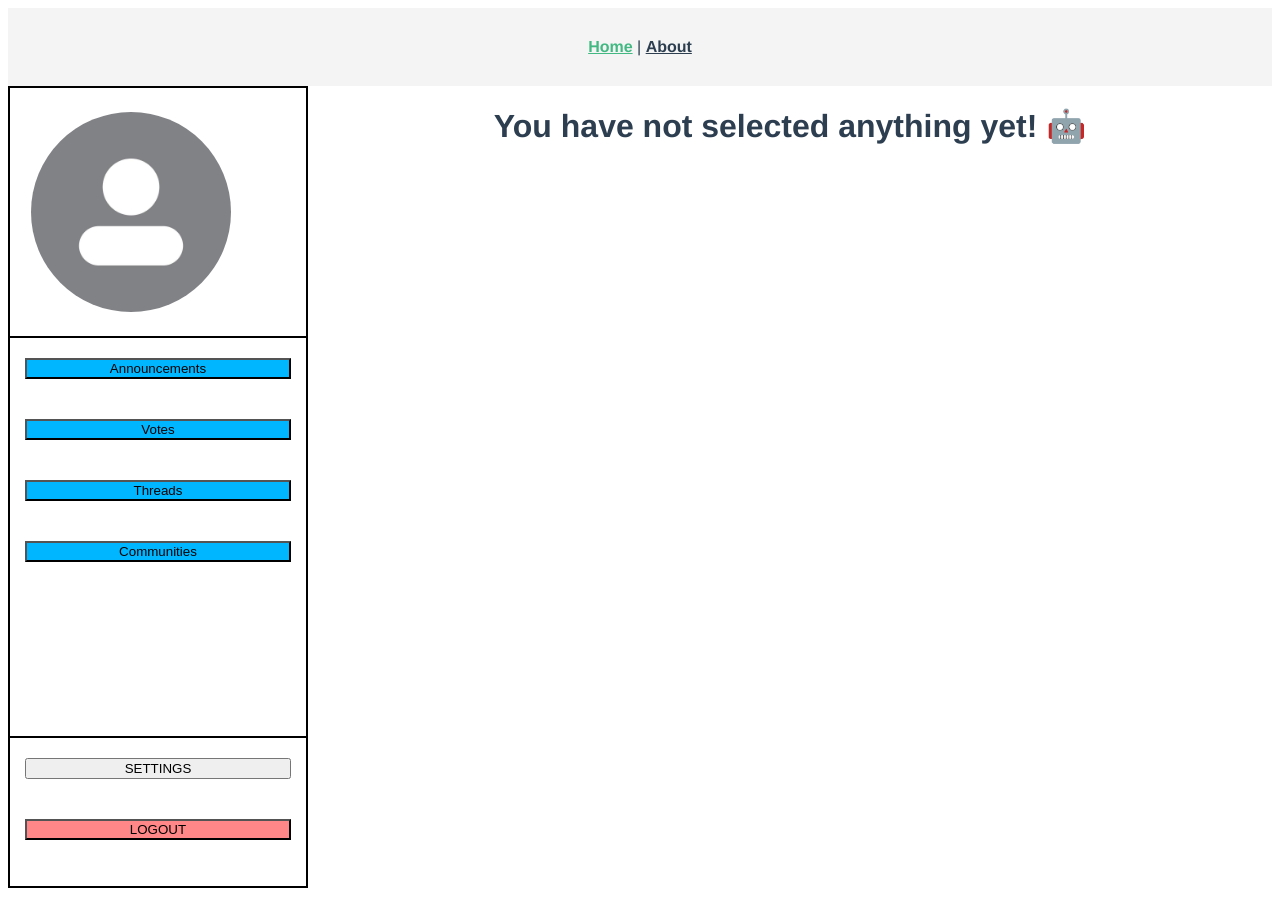
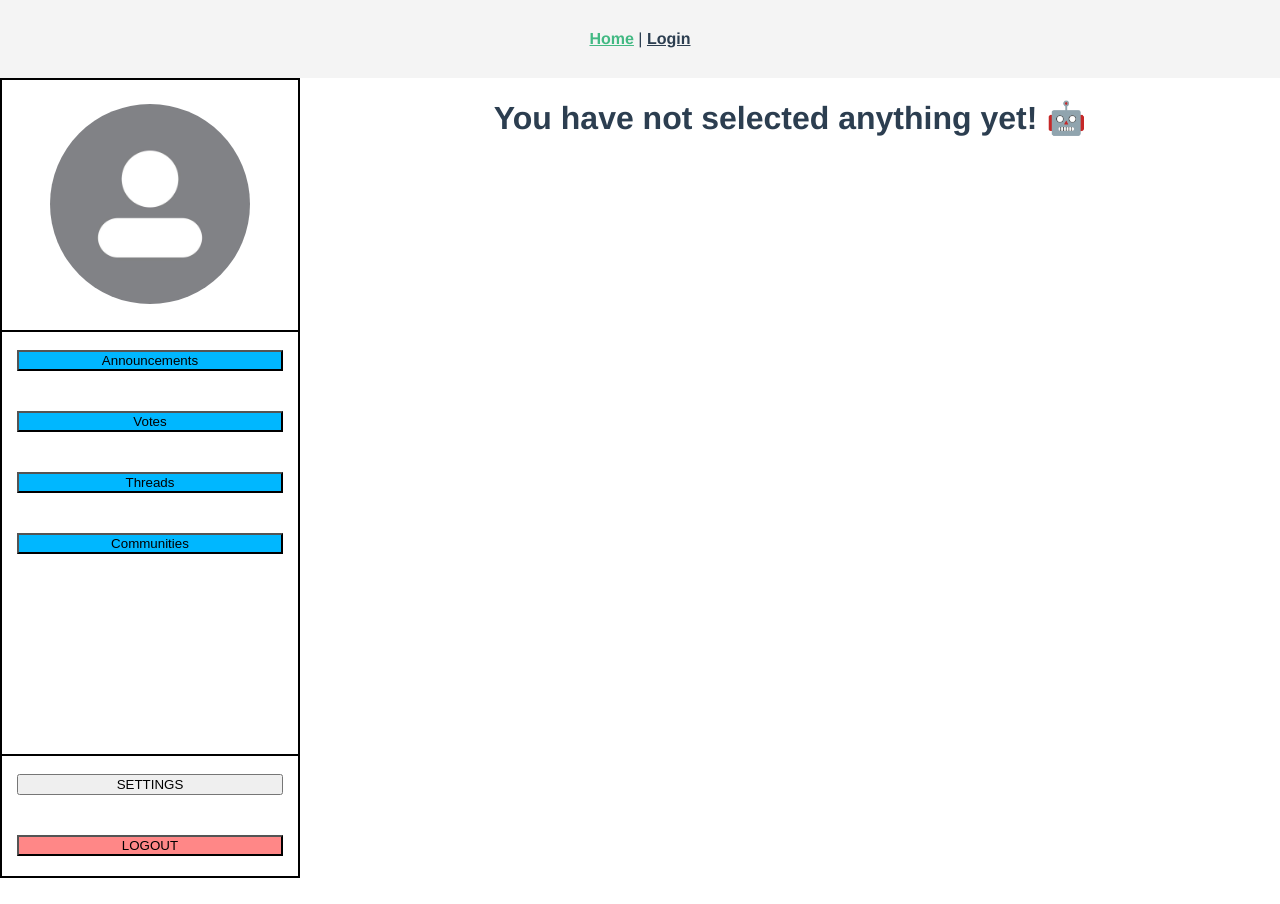
Before and after one commit to OzanAtaykan/university-voting-system, a Vue app in the folder front-end/web-frontend/: page /login in a window 1280 px wide. After the commit the page ends 878 px from the top, so only its background shows below. Built offline with nearby package versions, Linux system fonts and the light colour scheme.

Commit message:
fixed scrol bar even with full screen

```diff
--- a/front-end/web-frontend/src/App.vue
+++ b/front-end/web-frontend/src/App.vue
@@ -1,12 +1,16 @@
 <template>
   <nav>
     <router-link to="/">Home</router-link> |
-    <router-link to="/about">About</router-link>
+    <router-link to="/login">Login</router-link>
   </nav>
   <router-view/>
 </template>
 
 <style>
+body {
+  margin: 0;
+  padding: 0;
+}
 #app {
   font-family: Avenir, Helvetica, Arial, sans-serif;
   -webkit-font-smoothing: antialiased;
--- a/front-end/web-frontend/src/views/HomeView.vue
+++ b/front-end/web-frontend/src/views/HomeView.vue
@@ -54,23 +54,29 @@ export default {
 </script>
 
 <style scoped>
+* {
+  box-sizing: border-box;
+}
+
 .home {
-  display:flex;
+  display:grid;
+  grid-template-columns: 300px 1fr;
 }
 
 #sidebar {
-  width: 300px;
-  height: 100vh; /* Full viewport height */
+  min-height: calc(100vh - 80px);
+  height: 800px;
   background-color: #ffffff;
   display:grid;
-  grid-template-rows: 250px 400px 150px;
+  grid-template-rows: 250px 1fr auto;
+  /* grid-template-columns:  */
   row-gap:0px;
-  padding-bottom:10px;
   text-align:center;
+  border: 2px solid black;
 }
 
 .sidebar-section {
-  border: 2px solid black;
+  border-bottom: 2px solid black;
   margin-bottom: -2px;
 }
 
@@ -106,7 +112,6 @@ export default {
 }
 
 #profile-picture {
-  display:block;
   width:inherit;
   height:auto;
   min-width:100px;
--- a/front-end/web-frontend/src/views/LoginView.vue
+++ b/front-end/web-frontend/src/views/LoginView.vue
@@ -34,7 +34,7 @@ export default {
 
 <style scoped>
 .login {
-  min-height: 100vh;
+  min-height: calc(200vh-80px);
   background: rgb(255, 255, 255);
   color: rgb(0, 0, 0);
 
```
